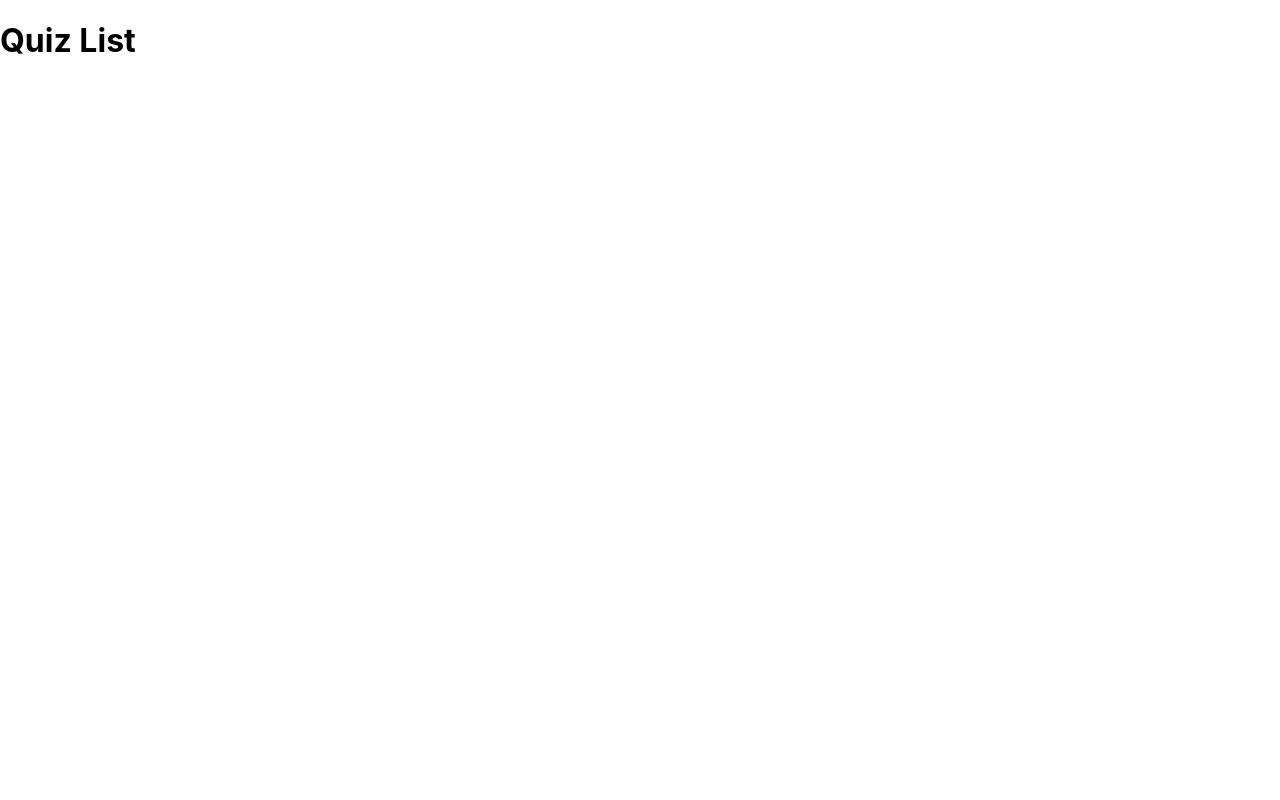
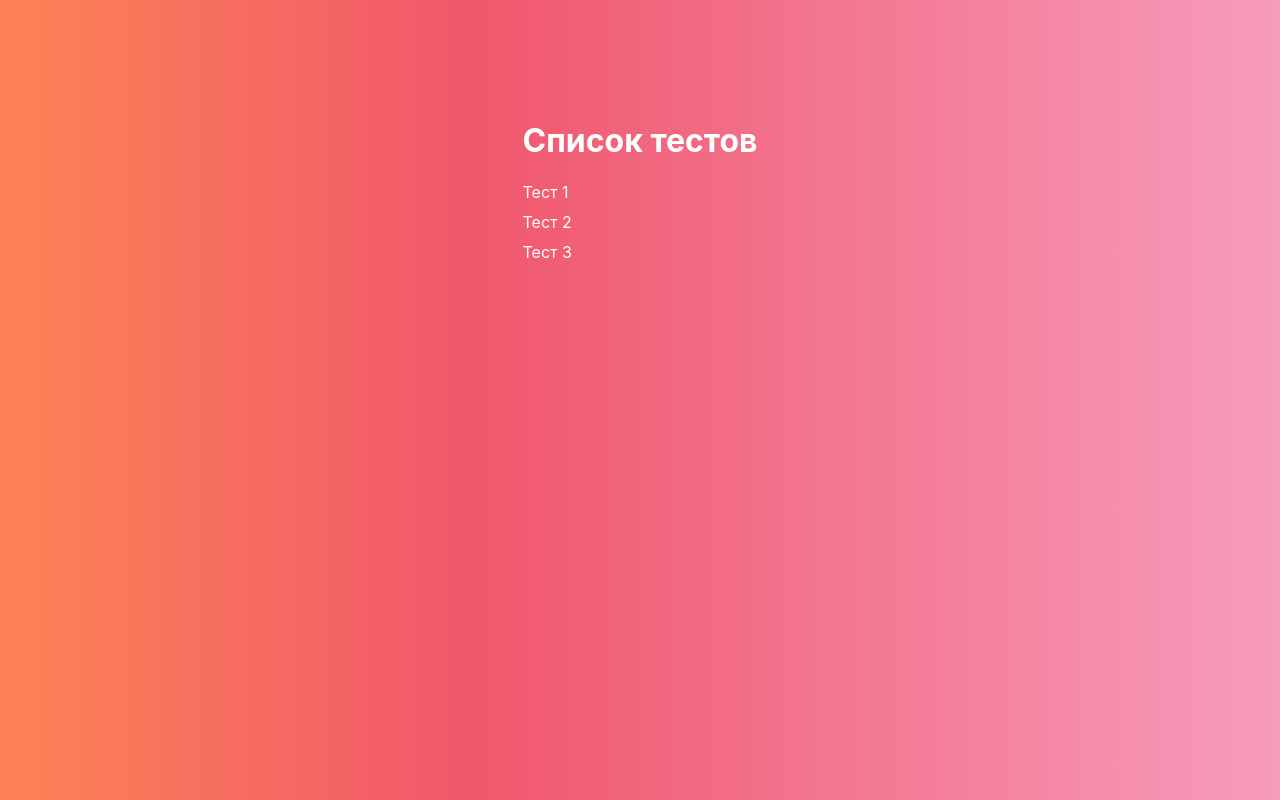
Before and after one commit to kraevskiy/react-quiz, a React (Create React App) app: page / in a window 1280 px wide. Built offline with nearby package versions, Linux system fonts and the light colour scheme; the HTML template or start-up script is replaced by a standard one.

Commit message:
create lisk test/ add style

```diff
--- a/src/components/FinishedQuiz/FinishedQuiz.js
+++ b/src/components/FinishedQuiz/FinishedQuiz.js
@@ -1,6 +1,7 @@
 import React from 'react';
 import classes from './FinishedQuiz.module.css'
 import Button from "../UI/Button/Button";
+import {Link} from 'react-router-dom'
 
 const FinishQuiz = props => {
 	const successCount = Object.keys(props.results).reduce((total, key)=>{
@@ -31,7 +32,10 @@ const FinishQuiz = props => {
 			<p>{`Правильно ${successCount} из ${props.quiz.length}`}</p>
 			<div>
 				<Button onClick={props.onRetry} type="primary">Повторить</Button>
-				<Button type="success">Перейти в список тестов</Button>
+				<Link to={'/'}>
+					<Button type="success">Перейти в список тестов</Button>
+				</Link>
+
 			</div>
 		</div>
 	)
--- a/src/containers/QuizList/QuizList.js
+++ b/src/containers/QuizList/QuizList.js
@@ -1,10 +1,32 @@
 import React, {Component} from 'react';
+import classes from './QuizList.module.css'
+import {NavLink} from 'react-router-dom'
 
 class QuizList extends Component {
+	renderQuizes(){
+		return [1,2,3].map((quiz, index)=>{
+			return(
+				<li
+					key={index}
+				>
+					<NavLink to={'/quiz/' + quiz}>
+						Тест {quiz}
+					</NavLink>
+				</li>
+			)
+		})
+	}
+
 	render() {
 		return (
-			<div>
-				<h1>Quiz List</h1>
+			<div className={classes.QuizList}>
+				<div>
+					<h1>Список тестов</h1>
+
+					<ul>
+						{this.renderQuizes()}
+					</ul>
+				</div>
 			</div>
 		);
 	}
--- /dev/null
+++ b/src/containers/QuizList/QuizList.module.css
@@ -0,0 +1,32 @@
+.QuizList{
+	display: flex;
+	justify-content: center;
+	padding-top: 100px;
+	flex-grow: 1;
+	width: 100%;
+	background: linear-gradient(90deg, #fd8355 0%, #f0576c 37%, #f79cbd 100%);
+}
+
+.QuizList h1{
+	color: white;
+}
+
+.QuizList ul{
+	list-style: none;
+	margin: 0;
+	padding: 0;
+}
+
+.QuizList li{
+	margin-bottom: 10px;
+}
+
+.QuizList li a{
+	text-decoration: none;
+	color: white;
+	transition: color .22s ease-in;
+}
+
+.QuizList li a:hover{
+	color: #363f54;
+}
```
